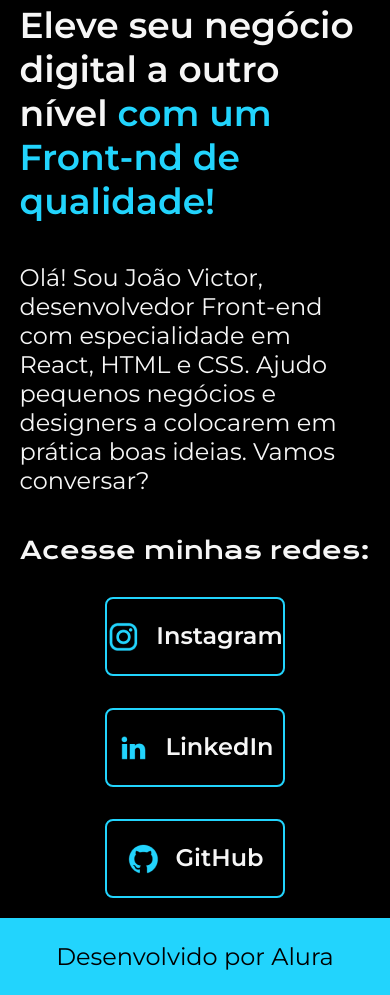
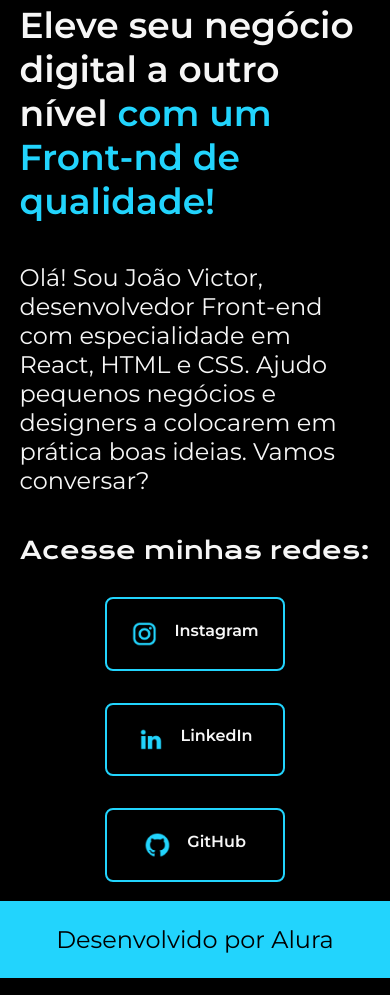
Before and after one commit to nobrega-joao/portifolio, a plain HTML site: page index.html in a window 390 px wide. Shown: the part 402-1397 px from the top of the page. Drawn offline with nearby package versions, Linux system fonts and the light colour scheme.

Commit message:
Update style.css

```diff
--- a/style.css
+++ b/style.css
@@ -135,3 +135,14 @@ body {
         width: auto;
     }
 }
+
+@media (max-width: 400px) {
+
+    .apresentacao__links__navegacao {
+        font-size: 1rem;
+    }
+
+    .apresentacao__links__navegacao img{
+        width: 1.7em;
+    }
+}
```
